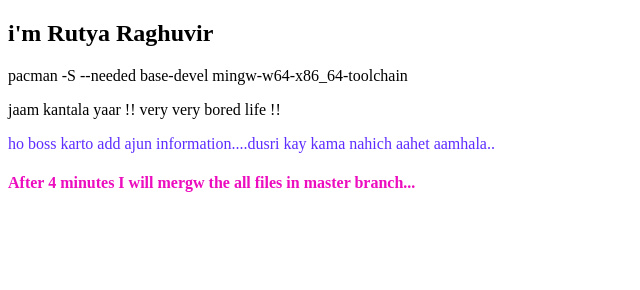
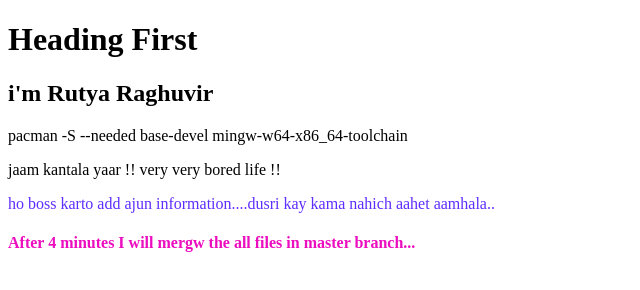
Before and after one commit to RUTYA05/DemoRepository, a plain HTML site: page my website/index.html in a window 1280 px wide. Shown: the whole page, without its empty margins (0-640 px from the left). Drawn offline with Linux system fonts and the light colour scheme.

Commit message:
modifiad index.html

```diff
--- a/my website/index.html
+++ b/my website/index.html
@@ -15,6 +15,7 @@
     </style>
   </head>
   <body>
+    <h1>Heading First</h1>
     <h2>i'm Rutya Raghuvir</h2>
     <p>pacman -S --needed base-devel mingw-w64-x86_64-toolchain</p>
 
```
